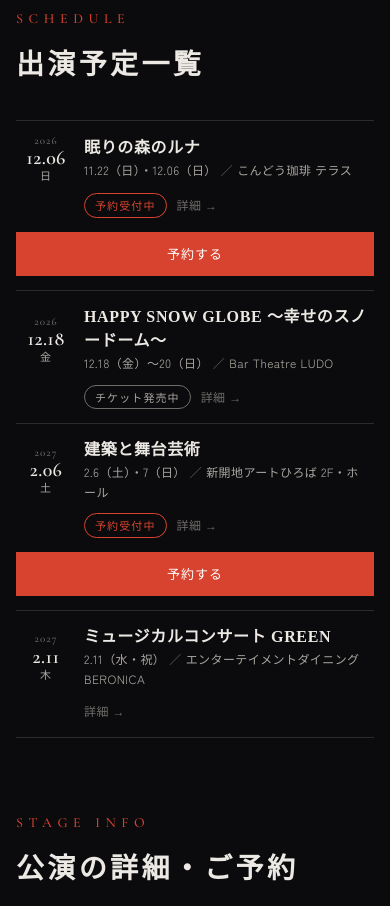
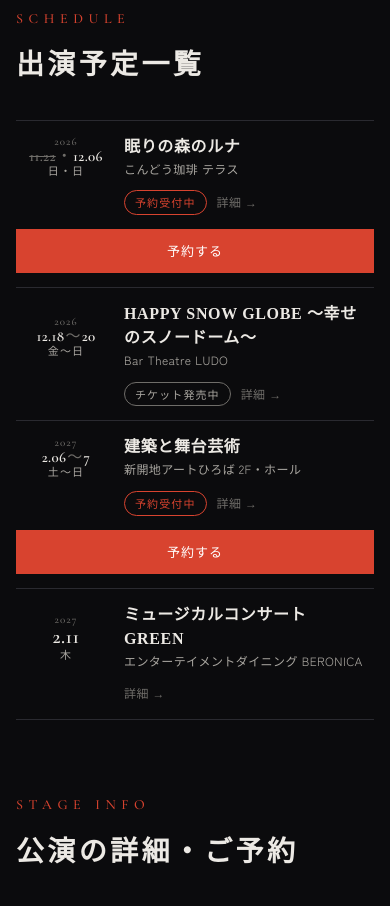
Before and after one commit to hipereito/hipe-site, a plain HTML site: page index.html in a window 390 px wide. Shown: the part 820-1726 px from the top of the page. Drawn offline with nearby package versions, Linux system fonts and the light colour scheme; a web font is replaced by a local one.

Commit message:
Glance list: show full date range / all dates in the date column
Co-Authored-By: Claude Opus 5.5 <noreply@anthropic.com>
Claude-Session: https://claude.ai/code/session_015jk46oLWmqBytqkqbbbzBX

```diff
--- a/app.js
+++ b/app.js
@@ -104,6 +104,23 @@
     const rows = upcoming.filter((s) => !s.tba).map((s) => {
       const st = nextDate(s);
       const isNow = playingToday(s);
+      // 日付欄：複数日は日程をまとめて表示（飛び飛び＝「・」、連続＝「〜」）
+      const md = (x) => `${x.getMonth() + 1}.${String(x.getDate()).padStart(2, "0")}`;
+      let dMain, dWd, multi = false;
+      if (s.dates && s.dates.length > 1) {
+        const ds = s.dates.map(d);
+        dMain = ds.map((x) => `<span class="${x < today ? "past" : ""}">${md(x)}</span>`).join("<i>・</i>");
+        dWd = ds.map((x) => W[x.getDay()]).join("・");
+        multi = true;
+      } else if (s.end && s.end !== s.start) {
+        const a = d(s.start), b = d(s.end);
+        dMain = `${md(a)}<i>〜</i>${a.getMonth() === b.getMonth() ? b.getDate() : md(b)}`;
+        dWd = `${W[a.getDay()]}〜${W[b.getDay()]}`;
+        multi = true;
+      } else {
+        dMain = md(st);
+        dWd = W[st.getDay()];
+      }
       const open = openReserves(s);
       const chip = isNow
         ? '<span class="chip now">公演中</span>'
@@ -113,15 +130,14 @@
         ? '<span class="chip on">予約受付中</span>'
         : "";
       const href = (onSchedulePage ? "" : "schedule.html") + "#" + encodeURIComponent(s.id);
-      const when = esc((s.dateLabel || "").replace(/^\d{4}\./, ""));
       const where = [s.venue, s.glanceArea].filter(Boolean).map(esc).join("　");
       const cta = open.length
         ? `<a class="g-cta" href="${esc(open[0].url)}" target="_blank" rel="noopener">予約する</a>`
         : "";
       return `<li>
         <a class="g-main" href="${href}">
-          <span class="g-date"><small>${st.getFullYear()}</small><b>${st.getMonth() + 1}.${String(st.getDate()).padStart(2, "0")}</b><small>${W[st.getDay()]}</small></span>
-          <span class="g-body"><span class="g-title">${esc(s.title)}</span><span class="g-meta">${when}${where ? `<span class="g-sep">／</span>${where}` : ""}</span></span>
+          <span class="g-date${multi ? " multi" : ""}"><small>${d(s.start).getFullYear()}</small><b>${dMain}</b><small>${dWd}</small></span>
+          <span class="g-body"><span class="g-title">${esc(s.title)}</span>${where ? `<span class="g-meta">${where}</span>` : ""}</span>
           <span class="g-side">${chip}<span class="g-arrow">詳細 →</span></span>
         </a>${cta}
       </li>`;
--- a/style.css
+++ b/style.css
@@ -131,12 +131,16 @@ dl.info .muted{color:var(--ink-2);font-size:13px}
 /* ---------- glance（出演予定の一覧） ---------- */
 .glance{list-style:none;margin:0;padding:0;border-top:1px solid var(--line)}
 .glance li{display:flex;align-items:stretch;border-bottom:1px solid var(--line)}
-.glance .g-main{flex:1;min-width:0;display:grid;grid-template-columns:64px 1fr auto;align-items:center;gap:18px;padding:16px 8px;text-decoration:none;transition:background .15s}
+.glance .g-main{flex:1;min-width:0;display:grid;grid-template-columns:112px 1fr auto;align-items:center;gap:18px;padding:16px 8px;text-decoration:none;transition:background .15s}
 .glance .g-main:hover{background:var(--bg-2)}
 .g-date{display:flex;flex-direction:column;align-items:center;line-height:1.1;font-family:var(--latin)}
 .g-date b{font-size:24px;font-weight:600;letter-spacing:.02em;color:var(--ink)}
 .g-date small{font-size:11px;color:var(--ink-3);letter-spacing:.1em}
 .g-date small:last-child{font-family:var(--gothic);color:var(--ink-2)}
+.g-date b{white-space:nowrap}
+.g-date.multi b{font-size:18px}
+.g-date b i{font-style:normal;color:var(--ink-3);margin:0 1px;font-weight:500}
+.g-date b .past{color:var(--ink-3);text-decoration:line-through;text-decoration-thickness:1px}
 .g-body{min-width:0;display:flex;flex-direction:column}
 .g-title{font-family:var(--mincho);font-weight:700;font-size:17px;letter-spacing:.04em;line-height:1.5}
 .g-meta{font-size:12px;color:var(--ink-2);line-height:1.6}
@@ -233,9 +237,10 @@ footer{text-align:center;color:var(--ink-3);font-size:11px;letter-spacing:.2em;p
   .profile{grid-template-columns:1fr;gap:8px}
   .btn{flex:1 1 100%;justify-content:center}
   .glance li{flex-wrap:wrap}
-  .glance .g-main{grid-template-columns:52px 1fr;gap:12px;padding:14px 4px}
+  .glance .g-main{grid-template-columns:92px 1fr;gap:12px;padding:14px 4px}
   .g-side{grid-column:2;flex-direction:row;align-items:center;gap:10px}
   .g-date b{font-size:20px}
+  .g-date.multi b{font-size:15px}
   .g-title{font-size:16px}
   .g-cta{flex:1 1 100%;margin:0 0 14px;padding:10px}
 }
```
